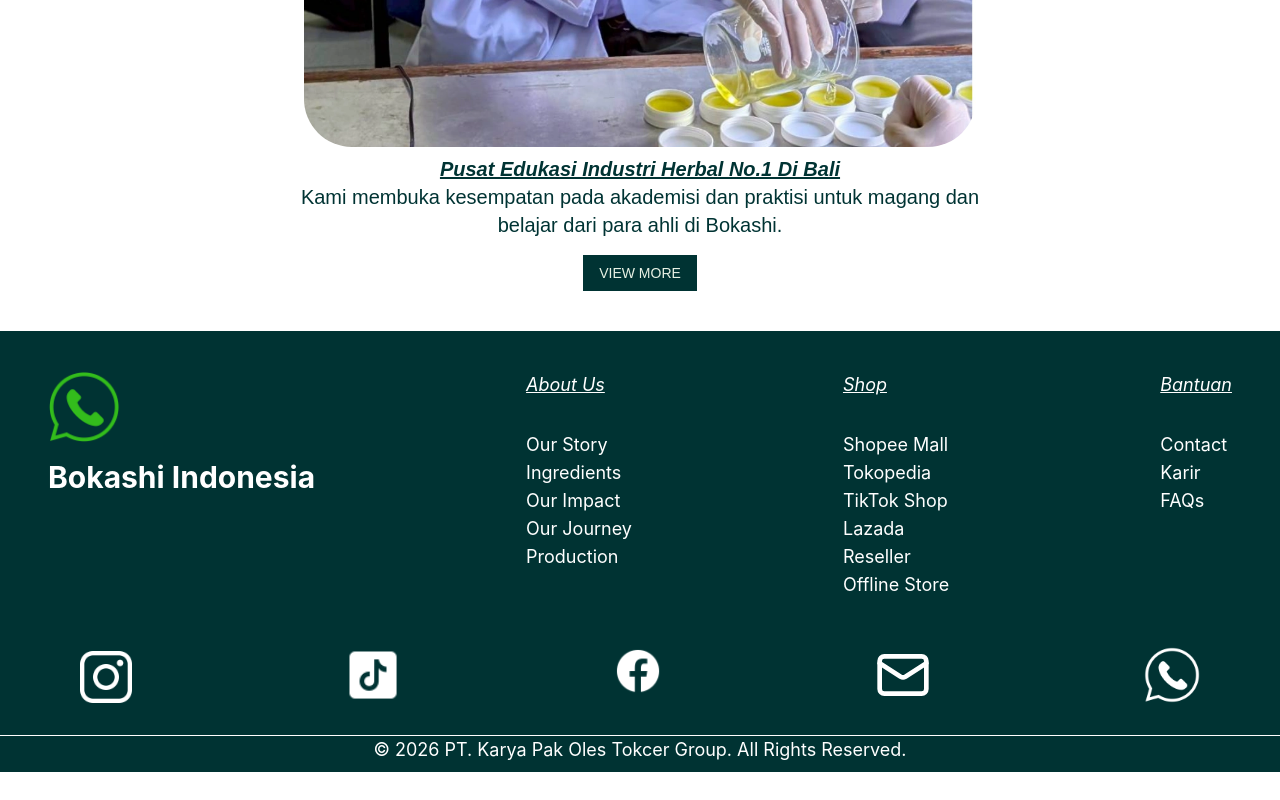
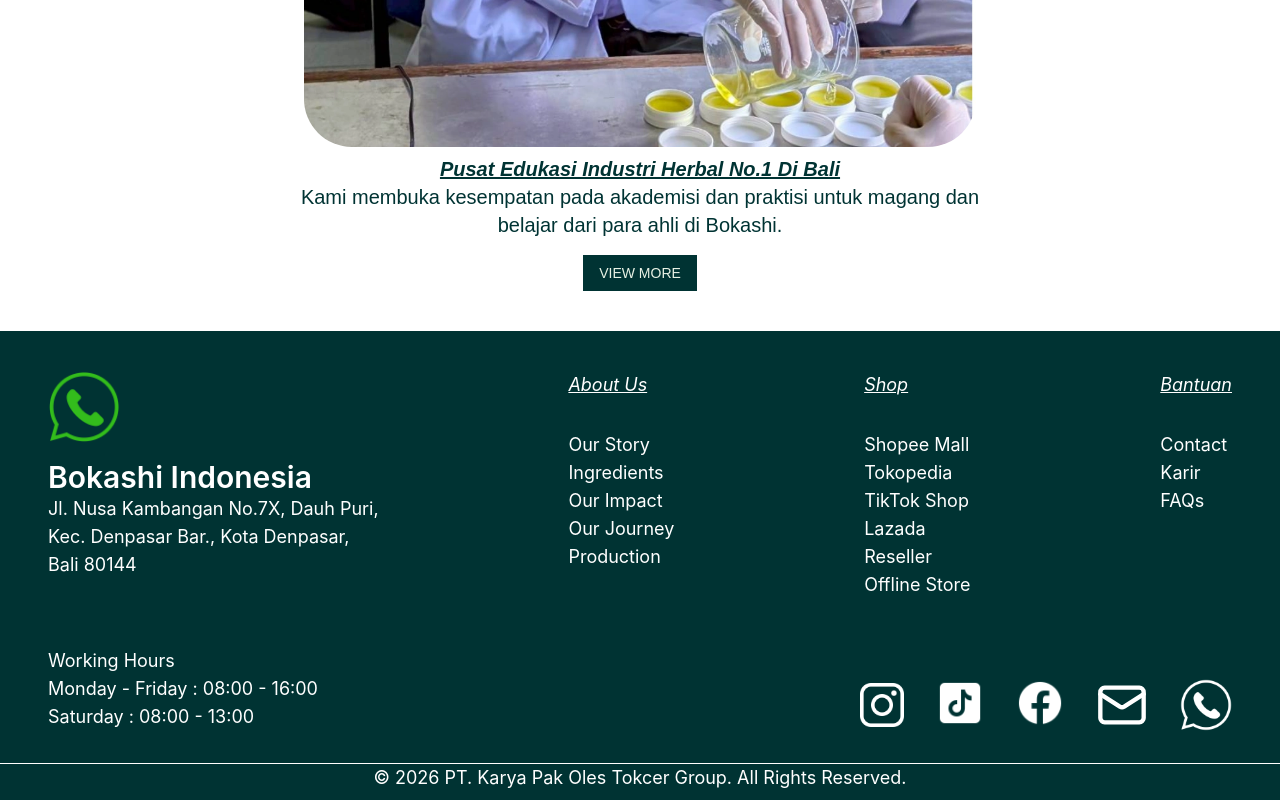
Before and after one commit to idambaliharyono/bokashi-landing-page, a SvelteKit app: page /about-us in a window 1280 px wide. Shown: the part 9157-9957 px from the top of the page. Before the commit the page ends 9929 px from the top, so only its background shows below. Built offline with nearby package versions, Linux system fonts and the light colour scheme.

Commit message:
more new desktop layout implementation, now adding lg and xl breakpoints. but only in /home

```diff
--- a/src/routes/+layout.svelte
+++ b/src/routes/+layout.svelte
@@ -113,7 +113,6 @@
 							</div>
 						{/each}
 					</div>
-					<!-- footer -->
 					<div class="mt-20">
 						<hr />
 					</div>
@@ -124,64 +123,7 @@
 		{@render children()}
 	</section>
 
-	<section id="footer" class=" z-51 mt-10 bg-primary pt-10 pb-2 text-lg text-white lg:text-lg">
-		<div class="hidden px-12 lg:block">
-			<div class="flex justify-between">
-				<div>
-					<img src={whatsapp} alt="" class="w-18" />
-					<h3 class="mt-4 text-3xl font-bold">Bokashi Indonesia</h3>
-				</div>
-				<div>
-					<a href="/" class="italic underline">About Us</a>
-					<div class="mt-8 flex flex-col text-left">
-						<a href="/">Our Story</a>
-						<a href="/">Ingredients</a>
-						<a href="/">Our Impact</a>
-						<a href="/">Our Journey</a>
-						<a href="/">Production</a>
-					</div>
-				</div>
-				<div>
-					<a href="/" class="italic underline">Shop</a>
-					<div class="mt-8 flex flex-col text-left">
-						<a href="/">Shopee Mall</a>
-						<a href="/">Tokopedia</a>
-						<a href="/">TikTok Shop </a>
-						<a href="/">Lazada</a>
-						<a href="/">Reseller</a>
-						<a href="/">Offline Store</a>
-					</div>
-				</div>
-				<div>
-					<a href="/" class="italic underline">Bantuan</a>
-					<div class="mt-8 flex flex-col text-left">
-						<a href="/">Contact</a>
-						<a href="/">Karir</a>
-						<a href="/">FAQs</a>
-					</div>
-				</div>
-			</div>
-			<div class="mt-12 flex justify-between px-8">
-				<a href="/">
-					<img src={InstagramIcon} alt="" class="mt-1 w-13 invert" />
-				</a>
-				<a href="/">
-					<img src={TiktokIcon} alt="" class="w-14 invert" />
-				</a>
-				<a href="/">
-					<img src={FacebookIcon} alt="" class="w-12 invert" />
-				</a>
-				<a href="/">
-					<Mail class="h-14 w-14 text-white" />
-				</a>
-				<a href="/">
-					<img src={whatsapp} alt="" class="w-14 brightness-[10] grayscale" />
-				</a>
-			</div>
-
-			<hr class="-mx-12 mt-8" />
-			<p class="text-center">© 2026 PT. Karya Pak Oles Tokcer Group. All Rights Reserved.</p>
-		</div>
+	<section id="footer" class=" z-51 mt-10 bg-primary pt-10 pb-2 text-white xl:text-lg">
 		<div class="lg:hidden">
 			<div class="mx-6">
 				<img src={whatsapp} alt="" class="w-12" />
@@ -246,5 +188,73 @@
 				<p>All Right Reserved.</p>
 			</div>
 		</div>
+		<!-- footer desktop -->
+		<div class="hidden px-12 lg:block">
+			<div class="flex justify-between">
+				<div>
+					<img src={whatsapp} alt="" class="w-18" />
+					<h3 class="mt-4 text-2xl font-semibold xl:text-3xl">Bokashi Indonesia</h3>
+					<p>Jl. Nusa Kambangan No.7X, Dauh Puri,</p>
+					<p>Kec. Denpasar Bar., Kota Denpasar,</p>
+					<p>Bali 80144</p>
+				</div>
+				<div>
+					<a href="/" class="italic underline">About Us</a>
+					<div class="mt-4 flex flex-col text-left xl:mt-8">
+						<a href="/">Our Story</a>
+						<a href="/">Ingredients</a>
+						<a href="/">Our Impact</a>
+						<a href="/">Our Journey</a>
+						<a href="/">Production</a>
+					</div>
+				</div>
+				<div>
+					<a href="/" class="italic underline">Shop</a>
+					<div class="mt-4 flex flex-col text-left xl:mt-8">
+						<a href="/">Shopee Mall</a>
+						<a href="/">Tokopedia</a>
+						<a href="/">TikTok Shop </a>
+						<a href="/">Lazada</a>
+						<a href="/">Reseller</a>
+						<a href="/">Offline Store</a>
+					</div>
+				</div>
+				<div>
+					<a href="/" class="italic underline">Bantuan</a>
+					<div class="mt-4 flex flex-col text-left xl:mt-8">
+						<a href="/">Contact</a>
+						<a href="/">Karir</a>
+						<a href="/">FAQs</a>
+					</div>
+				</div>
+			</div>
+			<div class="flex items-end justify-between pt-12">
+				<div class="">
+					<p>Working Hours</p>
+					<p>Monday - Friday : 08:00 - 16:00</p>
+					<p>Saturday : 08:00 - 13:00</p>
+				</div>
+				<div class=" flex justify-between gap-4 xl:gap-8">
+					<a href="/">
+						<img src={InstagramIcon} alt="" class="mt-1 w-11 invert" />
+					</a>
+					<a href="/">
+						<img src={TiktokIcon} alt="" class="w-12 invert" />
+					</a>
+					<a href="/">
+						<img src={FacebookIcon} alt="" class="w-12 invert" />
+					</a>
+					<a href="/">
+						<Mail class="h-13 w-13 text-white" />
+					</a>
+					<a href="/">
+						<img src={whatsapp} alt="" class="w-13 brightness-[10] grayscale" />
+					</a>
+				</div>
+			</div>
+
+			<hr class="-mx-12 mt-8" />
+			<p class="text-center">© 2026 PT. Karya Pak Oles Tokcer Group. All Rights Reserved.</p>
+		</div>
 	</section>
 </div>
--- a/src/routes/+page.svelte
+++ b/src/routes/+page.svelte
@@ -298,7 +298,7 @@
 </script>
 
 <!-- sticky whatsapp button container -->
-<div class="relative">
+<div class="relative pb-10">
 	<div class="sticky top-[calc(88vh)] z-100 mb-0 h-0">
 		<div class="mr-6 ml-auto w-12 lg:w-16">
 			<a href="/">
@@ -318,7 +318,7 @@
 					<div class="flex h-full min-w-full flex-col lg:gap-4">
 						<div
 							class="relative flex aspect-square shrink-0
-            lg:aspect-2.5/1 lg:overflow-hidden"
+            lg:aspect-7/4 lg:overflow-hidden xl:aspect-2/1"
 						>
 							<img
 								src={item.image}
@@ -354,7 +354,9 @@
 									class="mx-20 flex w-full flex-col justify-center gap-8 px-1 text-left
             "
 								>
-									<div class="gap-1/3 hidden text-5xl font-black tracking-tight lg:block">
+									<div
+										class="gap-1/3 hidden text-4xl font-black tracking-tight lg:block xl:text-5xl"
+									>
 										{item.subtitle.id
 											.split('|')
 											.map((l) => l.trim())
@@ -407,21 +409,23 @@
 
 	<section
 		class="relative my-20 flex w-full flex-col justify-center gap-6 overflow-hidden px-2 text-primary
-  lg:mt-10 lg:grid lg:grid-cols-2 lg:gap-10 lg:px-0"
+    lg:mt-10
+  lg:grid lg:h-lvh lg:grid-cols-2 lg:gap-10 lg:px-0 2xl:h-full"
 	>
 		<img
 			src={SacredHerbsForBody}
-			class="  aspect-square w-lg max-w-3xl self-center rounded-xl
-		  object-cover object-center lg:-mr-30 lg:w-3xl lg:justify-self-end"
+			class="  aspect-square w-md max-w-3xl self-center rounded-xl
+		  object-cover object-center lg:-mr-30 lg:w-xl lg:justify-self-end xl:w-2xl"
 			alt=""
 		/>
 		<div
 			class="flex flex-col gap-4
-       lg:-ml-30 lg:justify-center lg:gap-10 lg:justify-self-start lg:p-20 lg:px-45"
+      lg:-ml-10 lg:justify-center lg:gap-6 lg:justify-self-start lg:px-20
+      xl:-ml-30 xl:gap-10 xl:px-40"
 		>
 			<div
 				class="-mt-8 flex flex-col text-center text-3xl leading-11 font-semibold tracking-wide
-          lg:text-[2.15rem] lg:leading-12.5"
+          lg:text-3xl lg:leading-12.5 xl:text-4xl"
 			>
 				<span>Sacred Herbs for Body,</span>
 				<span>Mind, and Soul</span>
@@ -441,23 +445,6 @@
 				</p>
 			</div>
 			<Button variant="primary" class="mx-auto lg:mt-6" href="/production">Read More</Button>
-		</div>
-	</section>
-
-	<!-- badge Desktop Screen -->
-	<section class="my-4 w-full overflow-hidden text-primary lg:my-10" id="rollingBadge">
-		<div
-			class=" mx-2 flex h-full w-full gap-4 overflow-hidden
-    lg:gap-20"
-		>
-			{#each loopBadge as item}
-				<div
-					class="flex aspect-square h-full w-25 shrink-0 justify-center rounded-full align-middle
-        lg:w-32"
-				>
-					<img src={item.image} alt={item.subtitle} class="max-h-full rounded-full" />
-				</div>
-			{/each}
 		</div>
 	</section>
 
@@ -493,7 +480,7 @@
 		</div>
 	</section>
 
-	<section class="my-4 w-full overflow-hidden text-primary lg:my-10 lg:hidden" id="rollingBadge">
+	<section class="my-4 w-full overflow-hidden text-primary lg:my-10" id="rollingBadge">
 		<div
 			class="carousel-track-badge mx-2 flex h-full w-full gap-4 overflow-hidden
     lg:gap-8"
@@ -509,14 +496,18 @@
 		</div>
 	</section>
 
-	<section id="partnership" class="mt-20 text-primary">
+	<section
+		id="partnership"
+		class="mt-20 text-primary lg:mt-0 lg:flex lg:h-lvh lg:flex-col lg:justify-center"
+	>
+		<div>
 			<div class="text-center font-heading text-4xl font-bold italic lg:hidden">
 				<h1 class="underline">#1 Balinese</h1>
 				<h1>Herbal Industry</h1>
 			</div>
 
-		<div class="hidden lg:flex lg:justify-center xl:mx-10">
-			<div class="relative aspect-square w-1/2 rounded-2xl">
+			<div class="mx-5 hidden lg:flex lg:justify-center xl:mx-10">
+				<div class="relative aspect-4/5 w-1/2 rounded-2xl">
 					<img
 						src={BokashiCarePic}
 						alt="placeholder1"
@@ -563,19 +554,20 @@
 			<div class="mt-8 flex justify-center lg:hidden">
 				<Button variant="square" class="mx-auto" size="lg">LEARN MORE</Button>
 			</div>
+		</div>
 	</section>
 	<!-- Desktop only! -->
-	<section class="relative my-20 aspect-2/1 overflow-y-hidden">
+	<section class="relative my-20 aspect-video overflow-hidden">
 		<img src={slides2} class="absolute inset-0 scale-120" alt="" />
 		<div class="absolute inset-0 bg-black/50"></div>
 		<div
-			class="absolute inset-0 mx-60 flex flex-col items-center justify-center gap-20 text-center text-white"
+			class="absolute inset-0 mx-8 flex flex-col items-center justify-center gap-20 text-center text-white xl:mx-30"
 		>
 			<h2 class="text-4xl">Kenapa Memilih Bokashi?</h2>
 			<p class="text-2xl">
 				Bokashi berkomitmen untuk mengembangkan produk herbal berbasis rempah nusantara yang ditanam
 				sendiri oleh petani lokal Indonesia. Setiap produk yang dihasilkan merupakan kombinasi hasil
-				bumi Tanah Air dengan teknologi yang mutakhir.
+				bumi Tanah Air dengan teknologi yang mutakhire
 			</p>
 		</div>
 	</section>
@@ -604,28 +596,6 @@
 		</div>
 	</section>
 
-	<section id="otherBusiness" class="mt-40 hidden lg:block">
-		<h1 class="text-center text-5xl">Other Business Line</h1>
-		<div class="mt-20 grid grid-cols-3 gap-20">
-			{#each otherBusiness as item}
-				<div>
-					<img
-						src={item.image}
-						alt={item.subtitle}
-						class="aspect-square w-sm rounded-5xl border border-black"
-					/>
-					<div class=" mt-10 px-2 text-center text-lg">
-						<a href={item.link}>
-							<h4 class="italic underline">{item.subtitle}</h4>
-						</a>
-						<p>
-							{item.paragraph}
-						</p>
-					</div>
-				</div>
-			{/each}
-		</div>
-	</section>
 	<section id="otherBusiness" class="mt-10 text-primary lg:hidden">
 		<h1 class="mx-auto text-center text-3xl">Other Business Line</h1>
 		<div class="grid grid-cols-1 justify-items-center">
@@ -649,6 +619,28 @@
 			<Button variant="square" size="lg" onclick={() => (showAll = !showAll)}
 				>{showAll ? 'VIEW LESS' : 'VIEW MORE'}</Button
 			>
+		</div>
+	</section>
+	<section id="otherBusiness" class="mt-40 hidden lg:block">
+		<h1 class="text-center text-5xl">Other Business Line</h1>
+		<div class="mt-20 grid grid-cols-3 gap-20">
+			{#each otherBusiness as item}
+				<div>
+					<img
+						src={item.image}
+						alt={item.subtitle}
+						class="mx-auto aspect-square w-sm rounded-5xl border border-black"
+					/>
+					<div class=" mt-10 px-2 text-center text-lg">
+						<a href={item.link}>
+							<h4 class="italic underline">{item.subtitle}</h4>
+						</a>
+						<p>
+							{item.paragraph}
+						</p>
+					</div>
+				</div>
+			{/each}
 		</div>
 	</section>
 </div>
```
Lines whose indentation alone changed are shown as unchanged.
